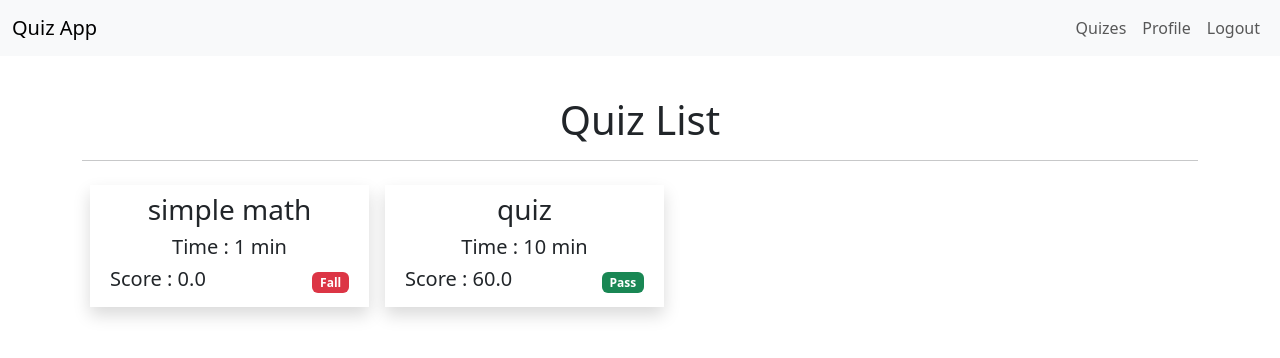
After one commit to Mmy2000/Quis-app-django, a Django app: page /accounts/profile/myQuizes in a window 1280 px wide. The commit adds this page. Shown: the top 358 px of the page. Run offline with Django 4.2, Linux system fonts and the light colour scheme; a user stored in the database is signed in; data comes from the database, SQL or seed files in the repository; both versions use the stored data as it was after the commit; some libraries are stand-ins or nearby versions.

Commit message:
updating

```diff
--- /dev/null
+++ b/accounts/templates/profile/myQuizes.html
@@ -0,0 +1,29 @@
+{% extends "base.html" %}
+{% block content %}
+<div class="h1 text-center pt-5">
+    Quiz List
+</div>
+<hr>
+<div class="container text-center">
+    <div class="row ">
+        {% for quiz  in result %}
+        <div class="col-md-3 m-2 shadow">
+            <div class="inner m-2 ">
+                <h3>{{quiz.quiz.name}}</h3>
+                <h5>Time : {{quiz.quiz.time}} min</h5>
+                <div class="d-flex justify-content-between align-items-center">
+                    <h5>Score : {{quiz.score}}</h5>
+                    {% if quiz.score >= quiz.quiz.required_scored_to_pass %}
+                        <span class="badge text-bg-success">Pass</span>
+                        {% else %}
+                        <span class="badge text-bg-danger">Fall</span>
+                    {% endif %}
+                </div>
+
+            </div>
+        </div>
+        {% endfor %}
+    </div>
+</div>
+
+{% endblock content %}
--- a/accounts/urls.py
+++ b/accounts/urls.py
@@ -5,8 +5,9 @@ app_name = 'accounts'
 urlpatterns = [
     path('signup/' , views.signup , name='signup'),
     path('profile/' , views.profile , name='profile'),
+    path('profile/myQuizes' , views.myQuizes , name='myQuizes'),
     path('profile/edit' , views.edit_profile , name='edit_profile'),
-        path('forgotPassword/', views.forgotPassword, name='forgotPassword'),
+    path('forgotPassword/', views.forgotPassword, name='forgotPassword'),
     path('resetpassword_validate/<uidb64>/<token>/', views.resetpassword_validate, name='resetpassword_validate'),
     path('resetPassword/', views.resetPassword, name='resetPassword'),
 ]
--- a/accounts/views.py
+++ b/accounts/views.py
@@ -2,6 +2,8 @@ from django.shortcuts import render
 from django.shortcuts import render , redirect , get_object_or_404
 from .forms import SignupForm , UserForm , ProfileForm
 from .models import Profile
+from quizes.models import Quizes
+from result.models import Result
 from django.contrib.auth.models import User
 from django.contrib.auth import authenticate , login
 from django.contrib.auth.decorators import login_required
@@ -121,3 +123,12 @@ def resetPassword(request):
             return redirect(reverse('accounts:resetPassword'))
     else:
         return render(request, 'registration/resetPassword.html')
+
+def myQuizes(request):
+    quiz = Quizes.objects.filter(result__user=request.user)
+    result = Result.objects.filter( user=request.user)
+    context = {
+        'quiz':quiz,
+        'result':result
+    }
+    return render(request , 'profile/myQuizes.html' , context)
--- a/quizes/models.py
+++ b/quizes/models.py
@@ -24,5 +24,6 @@ class Quizes(models.Model):
         random.shuffle(questions)
         return questions[:self.number_of_questions]
 
+
     class Meta:
         verbose_name_plural = "Quizes"
```
Also changed, not shown: accounts/templates/profile/profile.html (+9 -4 lines), db.sqlite3.
